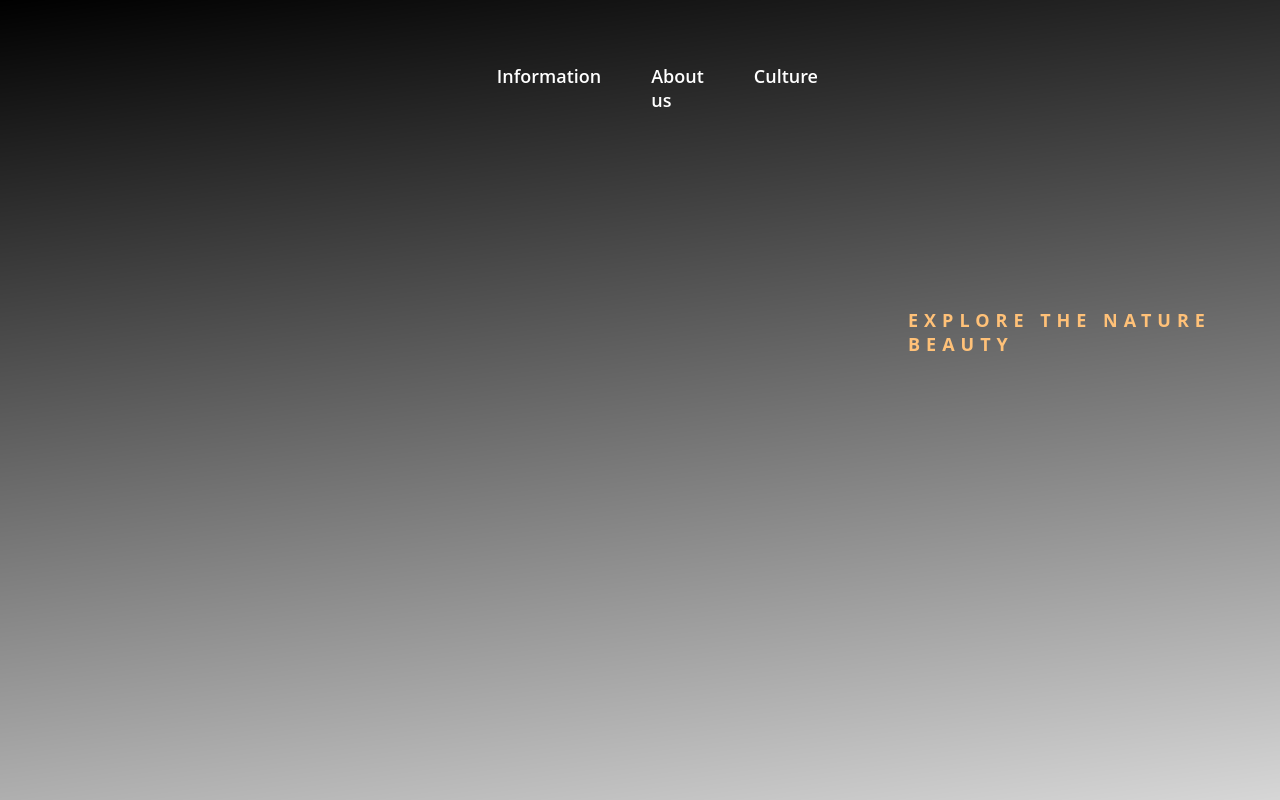
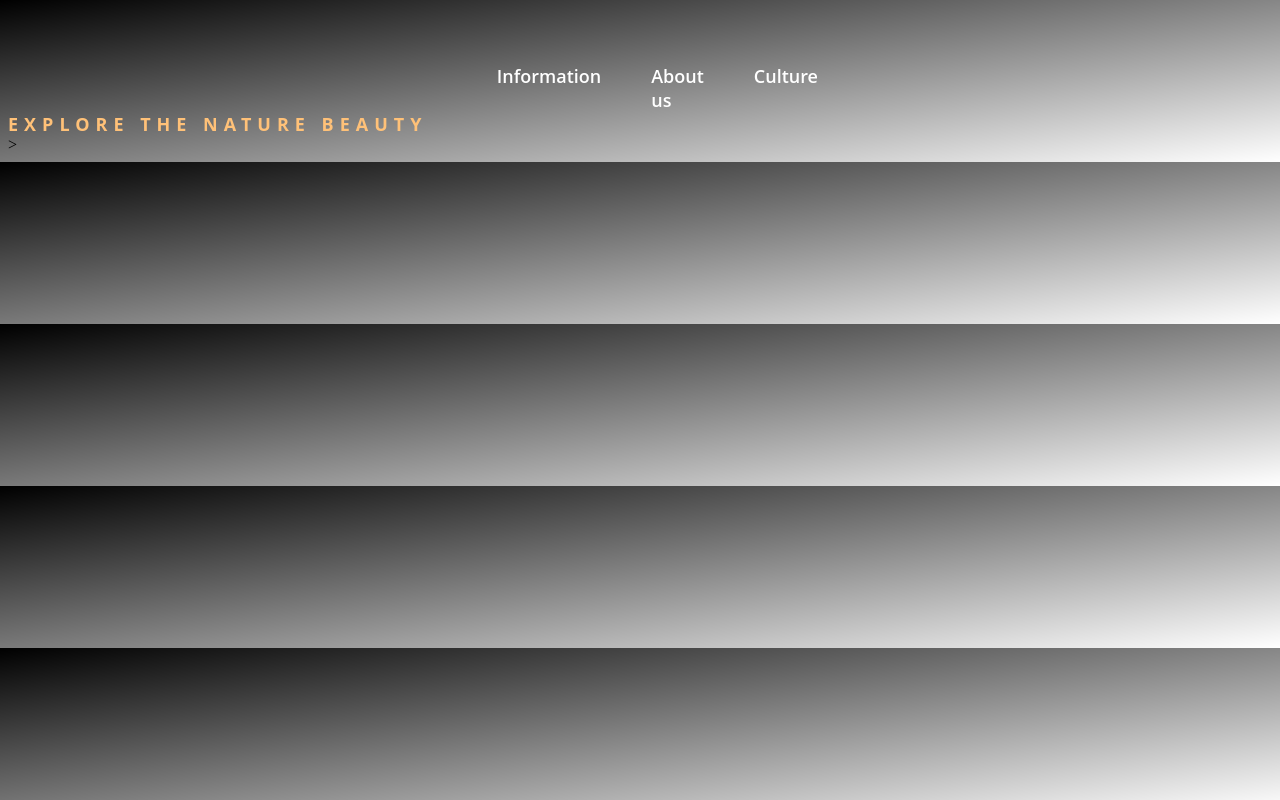
Before and after one commit to KazakovaPolya/test_verst, a plain HTML site: page index.html in a window 1280 px wide. Shown: the top 800 px of the page. Drawn offline with Linux system fonts and the light colour scheme.

Commit message:
norm header

```diff
--- a/style.css
+++ b/style.css
@@ -75,5 +75,4 @@ font-weight: 700;
 line-height: normal;
 letter-spacing: 6px;
 text-transform: uppercase;
-padding: 196px 0px 604px 900px;
 }
```
